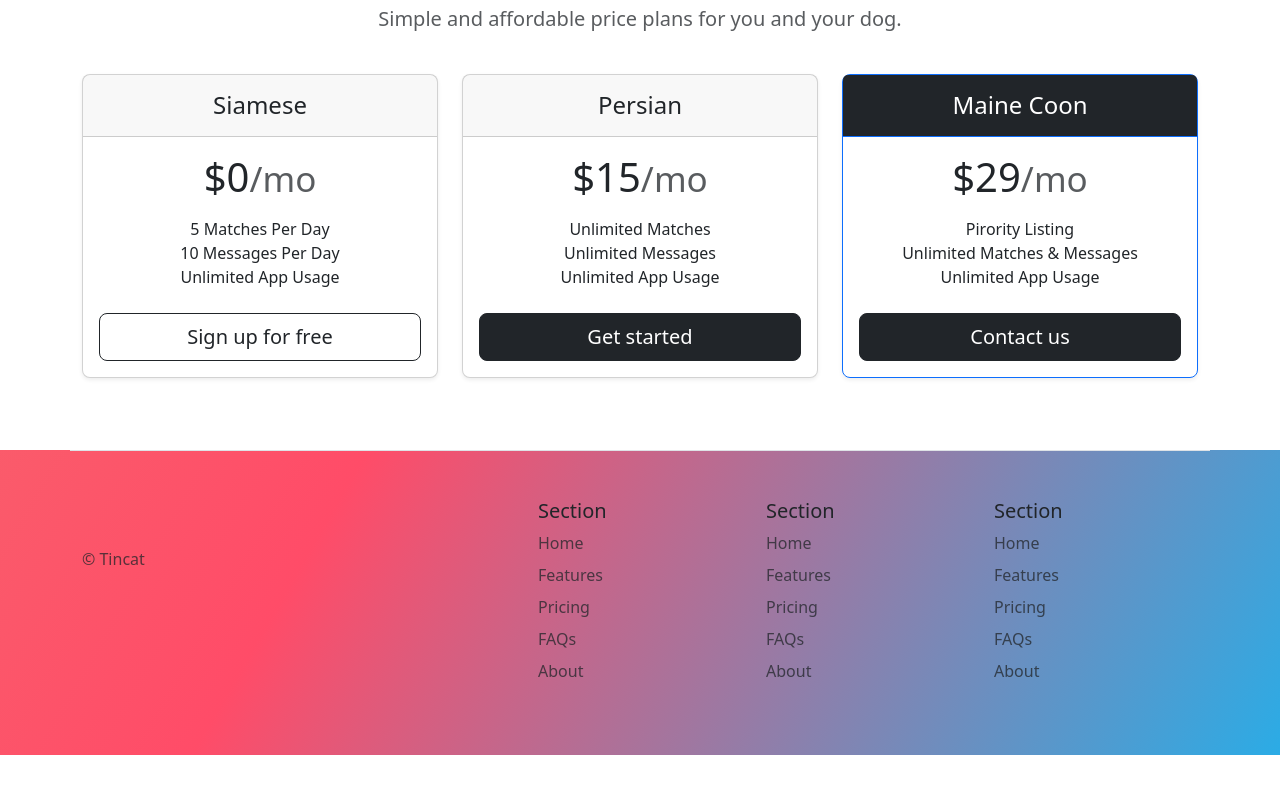
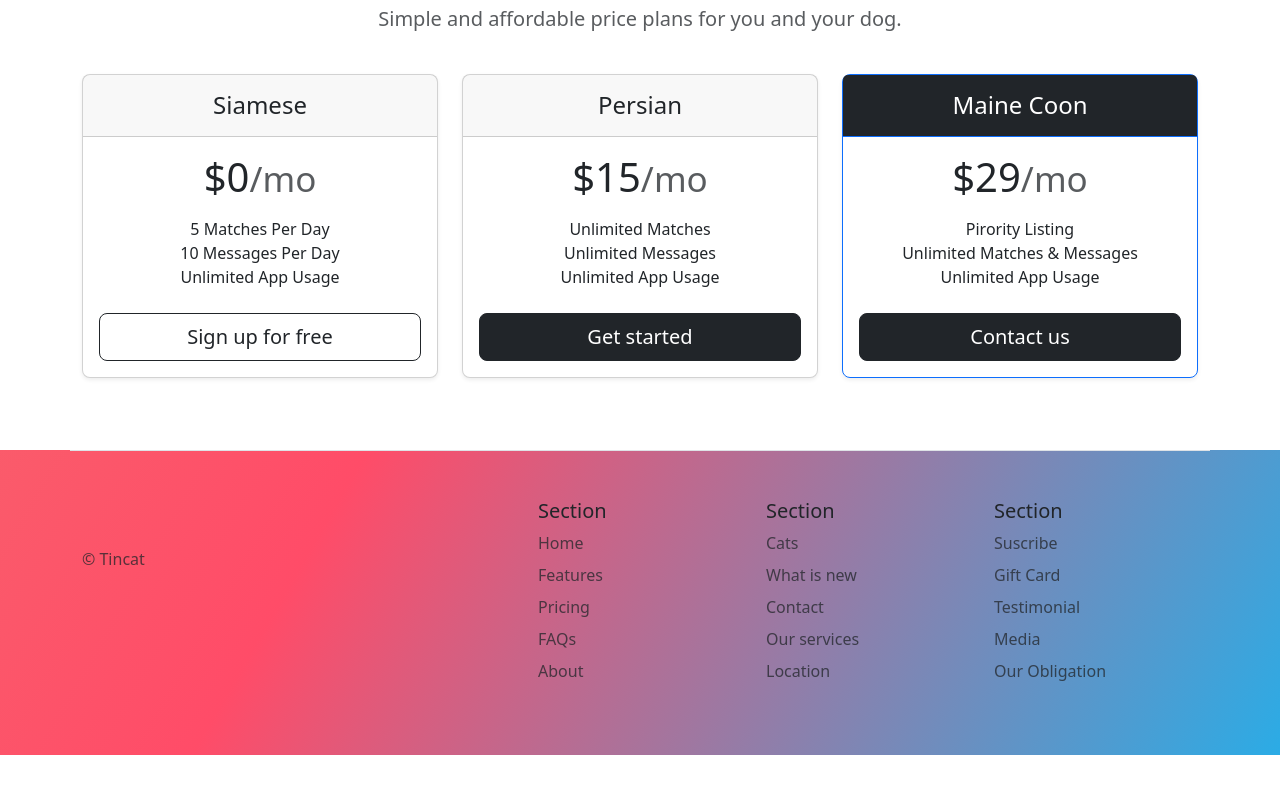
Before and after one commit to Giwa15/Tiincat, a plain HTML site: page index.html in a window 1280 px wide. Shown: the part 1603-2396 px from the top of the page. Drawn offline with nearby package versions, Linux system fonts and the light colour scheme.

Commit message:
Update index.html

```diff
--- a/index.html
+++ b/index.html
@@ -206,22 +206,22 @@
         <div class="col mb-3">
           <h5>Section</h5>
           <ul class="nav flex-column">
-            <li class="nav-item mb-2"><a href="#" class="nav-link p-0 text-body-secondary">Home</a></li>
-            <li class="nav-item mb-2"><a href="#" class="nav-link p-0 text-body-secondary">Features</a></li>
-            <li class="nav-item mb-2"><a href="#" class="nav-link p-0 text-body-secondary">Pricing</a></li>
-            <li class="nav-item mb-2"><a href="#" class="nav-link p-0 text-body-secondary">FAQs</a></li>
-            <li class="nav-item mb-2"><a href="#" class="nav-link p-0 text-body-secondary">About</a></li>
+            <li class="nav-item mb-2"><a href="#" class="nav-link p-0 text-body-secondary">Cats</a></li>
+            <li class="nav-item mb-2"><a href="#" class="nav-link p-0 text-body-secondary">What is new</a></li>
+            <li class="nav-item mb-2"><a href="#" class="nav-link p-0 text-body-secondary">Contact</a></li>
+            <li class="nav-item mb-2"><a href="#" class="nav-link p-0 text-body-secondary">Our services</a></li>
+            <li class="nav-item mb-2"><a href="#" class="nav-link p-0 text-body-secondary">Location</a></li>
           </ul>
         </div>
 
         <div class="col mb-3">
           <h5>Section</h5>
           <ul class="nav flex-column">
-            <li class="nav-item mb-2"><a href="#" class="nav-link p-0 text-body-secondary">Home</a></li>
-            <li class="nav-item mb-2"><a href="#" class="nav-link p-0 text-body-secondary">Features</a></li>
-            <li class="nav-item mb-2"><a href="#" class="nav-link p-0 text-body-secondary">Pricing</a></li>
-            <li class="nav-item mb-2"><a href="#" class="nav-link p-0 text-body-secondary">FAQs</a></li>
-            <li class="nav-item mb-2"><a href="#" class="nav-link p-0 text-body-secondary">About</a></li>
+            <li class="nav-item mb-2"><a href="#" class="nav-link p-0 text-body-secondary">Suscribe</a></li>
+            <li class="nav-item mb-2"><a href="#" class="nav-link p-0 text-body-secondary">Gift Card</a></li>
+            <li class="nav-item mb-2"><a href="#" class="nav-link p-0 text-body-secondary">Testimonial</a></li>
+            <li class="nav-item mb-2"><a href="#" class="nav-link p-0 text-body-secondary">Media</a></li>
+            <li class="nav-item mb-2"><a href="#" class="nav-link p-0 text-body-secondary">Our Obligation</a></li>
           </ul>
         </div>
       </footer>
```
